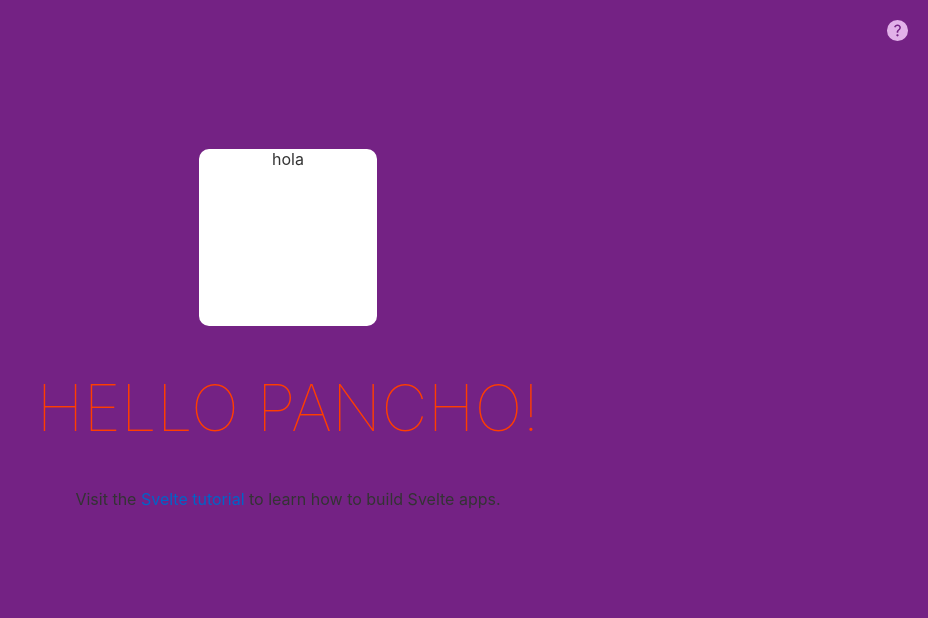
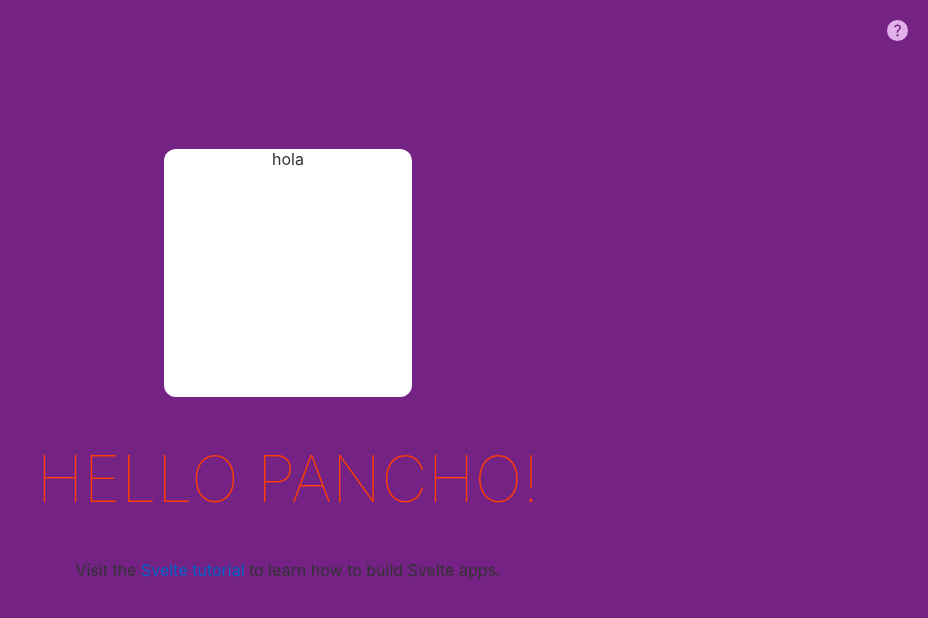
Before and after one commit to jprada1984/YapeFake, a Svelte app: page / in a window 1280 px wide. Shown: the top 618 px of the page, without its empty margins (352-1280 px from the left). Built offline with nearby package versions, Linux system fonts and the light colour scheme.

Commit message:
cambio de color

```diff
--- a/public/global.css
+++ b/public/global.css
@@ -95,18 +95,18 @@ button:focus {
 
 .divqrpri{
 	width: 100%;
-	height: 11.07rem;
+	height: 248px;
 	position: relative;
 	padding-top: 6.5rem;
 }
 
 .divqrsec{
-	width: 11.07rem;
-	height: 11.07rem;
+	width: 248px;
+	height: 248px;
 	margin-left: auto;
 	margin-right: auto;
 	position: relative;
 	display: block;
 	background-color: #fff;
-	border-radius: 0.625rem;
+	border-radius: 12px;
 }
```
